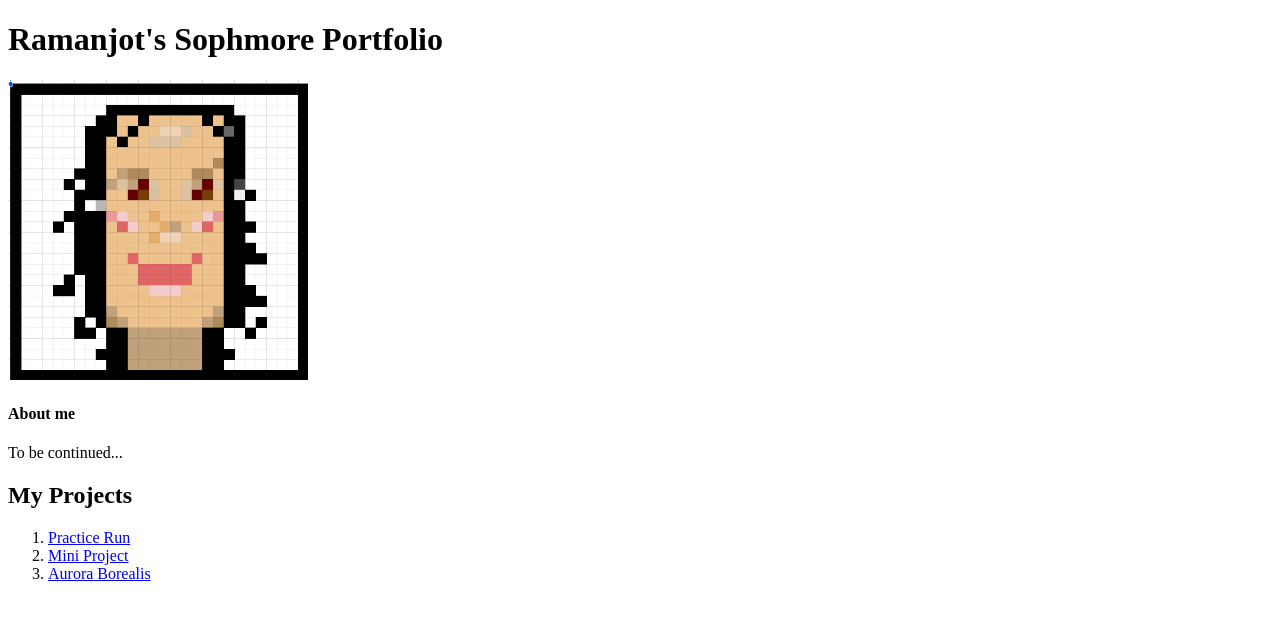
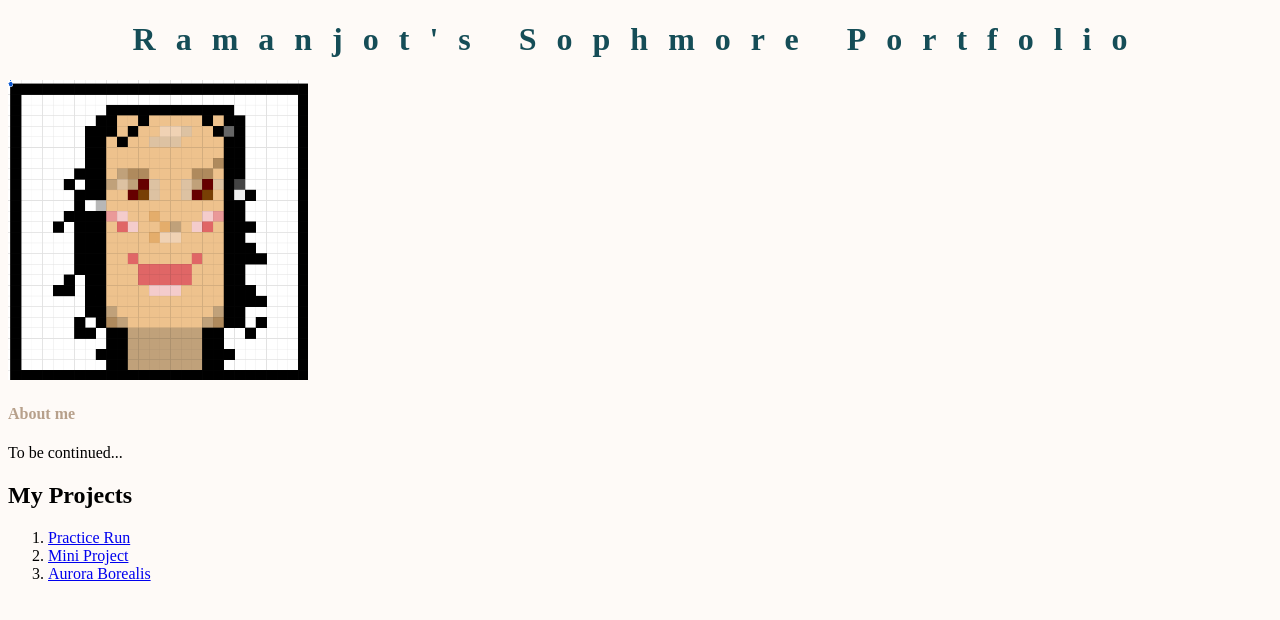
Before and after one commit to rmnjot23/sampleRepository, a plain HTML site: page index.html in a window 1280 px wide. Drawn offline with Linux system fonts and the light colour scheme.

Commit message:
edit css

```diff
--- a/index.html
+++ b/index.html
@@ -5,7 +5,7 @@
     <meta name="viewport" content="width=<device-width>, initial-scale=1.0">
     <title> Sophmore Portfolio</title>
     <link rel="icon" type="png" href="Screenshot (15).png">
-    <link rel="style" href="another.css">
+    <link rel="stylesheet" href="another.css">
 </head>
 <body>
 
```
